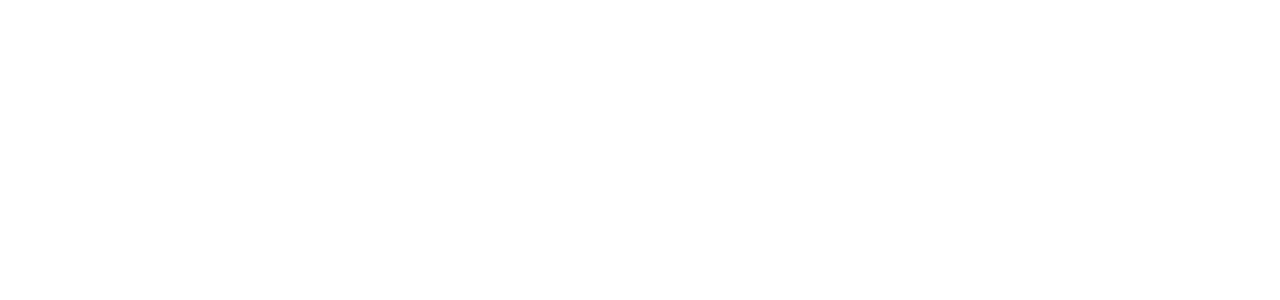
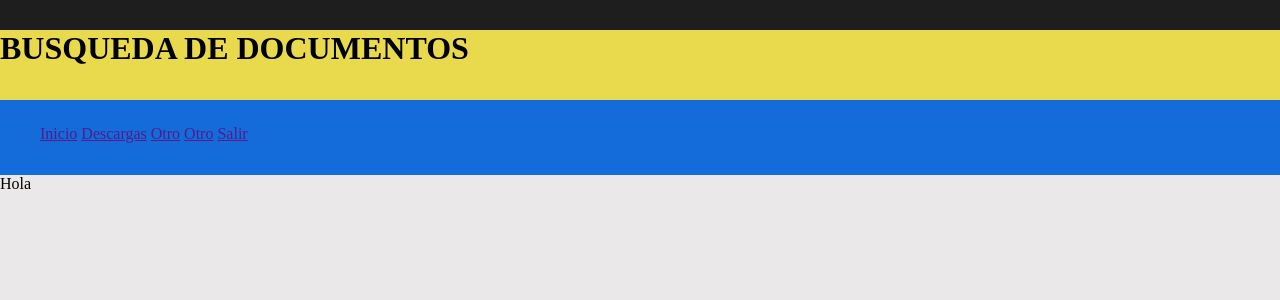
Before and after one commit to ArchivoRegionalPuno/notarialnew, a PHP site: page /ModuloBusqueda/index.php in a window 1280 px wide. Before the commit the part shown is empty. Shown: the top 300 px of the page. Run offline with PHP 8.4, Linux system fonts and the light colour scheme.

Commit message:
Modulo de busqueda

```diff
--- /dev/null
+++ b/ModuloBusqueda/css/estilo.css
@@ -0,0 +1,30 @@
+*{
+	margin: 0;
+}
+
+body{
+	font-size: 16px;
+	margin: 0;
+	background-color: #EAE8E8;
+}
+figure{
+	background-color: #1E1E1E;
+	height: 30px;
+}
+header{
+	background-color:#E9D94D;
+	height: 100px;
+	width: 100%;
+}
+nav{
+	background-color: #146CDB;
+	padding: 25px 0 0 0;
+	height: 50px;
+	width: 100%;
+}
+nav ul{
+
+}
+nav ul li{
+	display: inline-block;
+}
--- a/ModuloBusqueda/header.php
+++ b/ModuloBusqueda/header.php
@@ -6,11 +6,24 @@
 <html>
     <head>
         <meta http-equiv="Content-Type" content="text/html; charset=UTF-8">
-        <title></title>
+        <link rel="stylesheet" href="css/estilo.css">
+        <title>Busqueda de Documentos</title>
     </head>
     <body>
-        <?php
-        // put your code here
-        ?>
+    	<header>
+    		<figure>
+    			<img src="" alt="">
+    		</figure>
+    		<h1>BUSQUEDA DE DOCUMENTOS</h1>
+    	</header>
+    	<nav>
+    		<ul>
+    			<li><a href="">Inicio</a></li>
+    			<li><a href="">Descargas</a></li>
+    			<li><a href="">Otro</a></li>
+    			<li><a href="">Otro</a></li>
+    			<li><a href="">Salir</a></li>
+    		</ul>
+    	</nav>
     </body>
 </html>
--- a/ModuloBusqueda/index.php
+++ b/ModuloBusqueda/index.php
@@ -1,16 +1,5 @@
-<!--
-To change this template, choose Tools | Templates
-and open the template in the editor.
--->
-<!DOCTYPE html>
-<html>
-    <head>
-        <meta http-equiv="Content-Type" content="text/html; charset=UTF-8">
-        <title></title>
-    </head>
-    <body>
         <?php
+        include "header.php";
         // put your code here
+        echo "Hola";
         ?>
-    </body>
-</html>
--- a/cabecera.php
+++ b/cabecera.php
@@ -49,7 +49,7 @@
           <div class="nav-collapse">
             <ul class="nav">
                 <li class="active"><a href="index.php">Inicio</a></li>
-              <li><a href="#Busqueda">Busqueda</a></li>
+              <li><a href="ModuloBusqueda/index.php">Busqueda</a></li>
               <li><a href="#Biblioteca">Biblioteca</a></li>
             </ul>
           </div><!--/.nav-collapse -->
```
